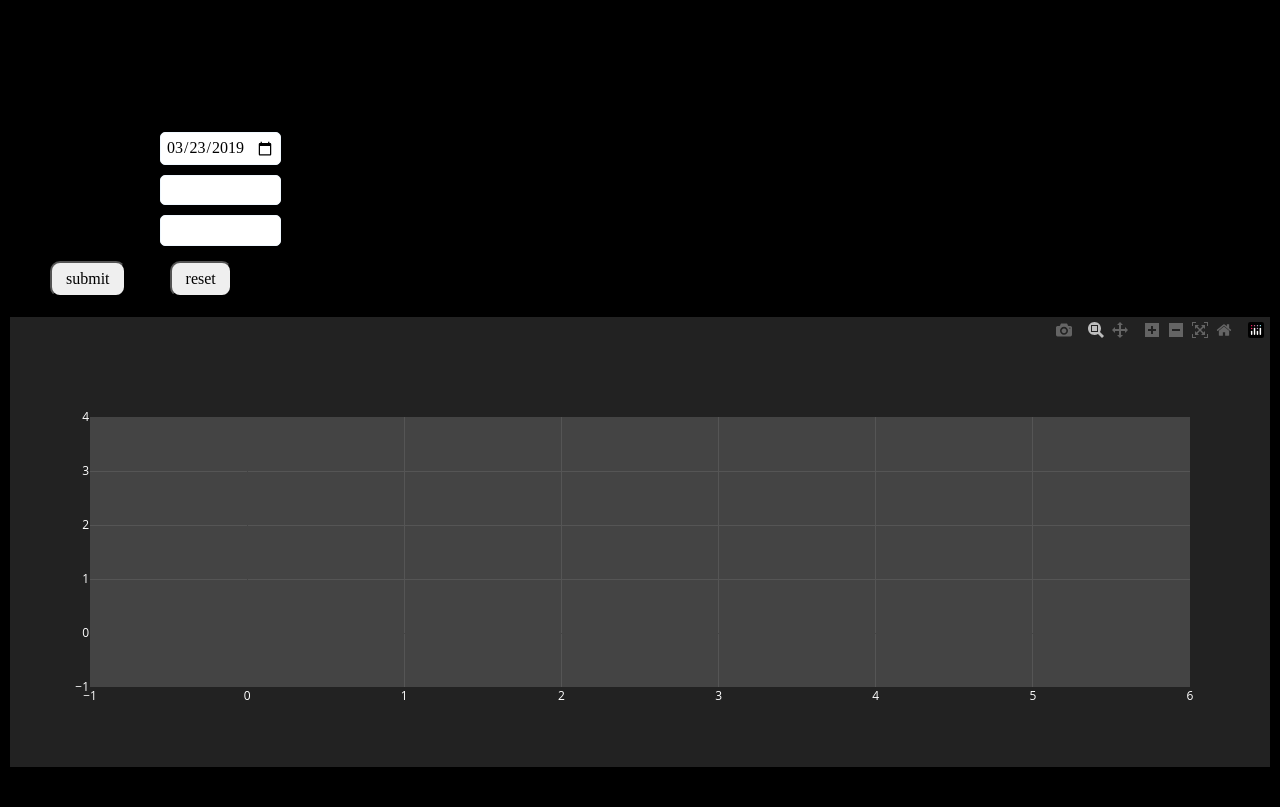
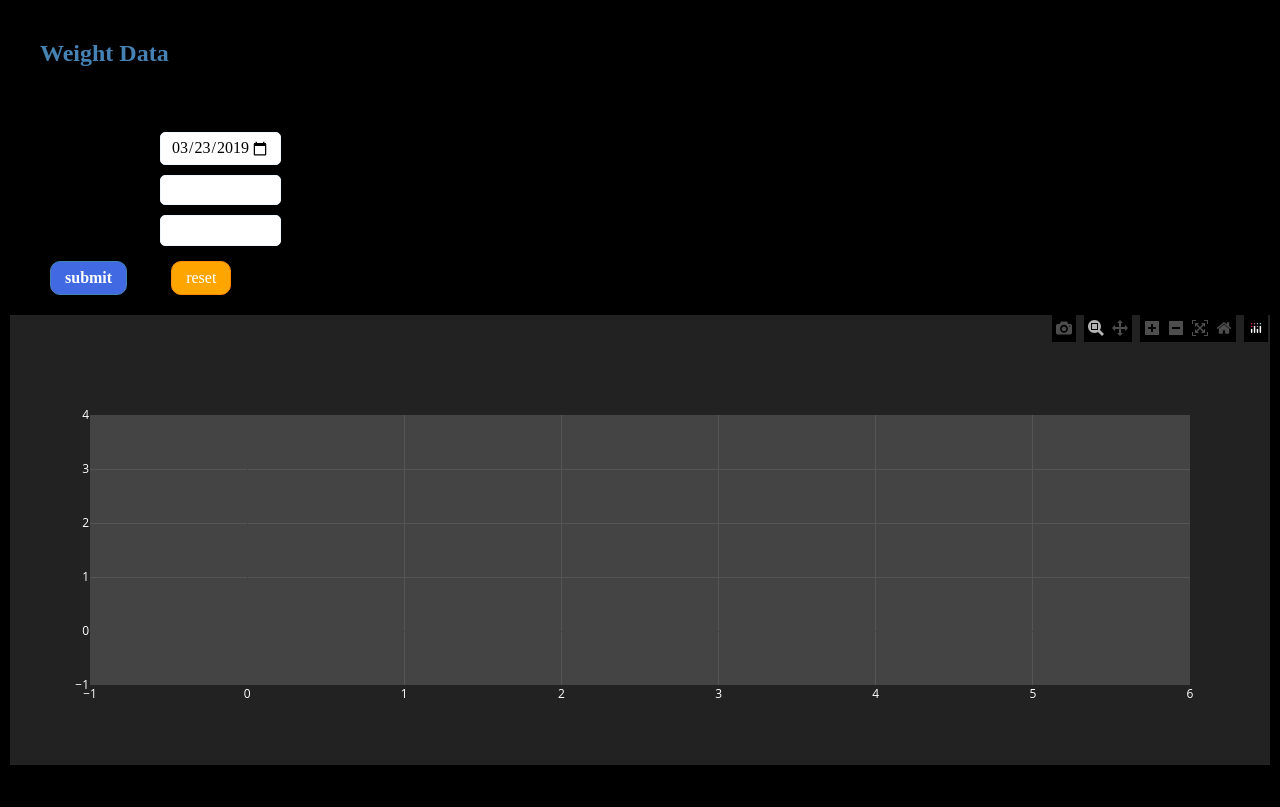
Before and after one commit to moshe742/diet, a Django app: page /weights/ in a window 1280 px wide. Shown: the top 807 px of the page. After the commit the page ends 765 px from the top, so only its background shows below. Run offline with Django 3.2, Linux system fonts and the light colour scheme; data that the repository does not hold is empty; some libraries are stand-ins or nearby versions.

Commit message:
improving style

```diff
--- a/common/static/common/style.css
+++ b/common/static/common/style.css
@@ -394,13 +402,15 @@ button {
 }
 
 h1, h2, h3, h4, h5, h6 {
-    display: block;
+    color: steelblue;
+    background-color: black;
     padding: 10px 20px;
     text-transform: capitalize;
 }
 
 a {
     color: aqua;
+    background-color: black;
     text-decoration: none;
 }
 
@@ -430,7 +440,7 @@ a:visited {
 .column-10 {
     display: inline-block;
     margin: 0 auto;
-    padding: 5px 5px;
+    padding: 5px 10px;
     text-align: center;
     width: 10%;
     min-width: 110px;
@@ -617,3 +627,28 @@ a:visited {
 .bold {
     font-weight: bolder;
 }
+
+.button-primary {
+    border: steelblue 1px solid;
+    background: royalblue;
+    color: white;
+    font-weight: bold;
+}
+
+.button-ok {
+    border: forestgreen 1px solid;
+    background: limegreen;
+    color: white;
+}
+
+.button-warning {
+    border: darkorange 1px solid;
+    background: orange;
+    color: white;
+}
+
+.button-danger {
+    border: #cc2f2e 1px solid;
+    background: #FF0000;
+    color: white;
+}
--- a/weight/templates/weight/include_weight_form.html
+++ b/weight/templates/weight/include_weight_form.html
@@ -14,6 +14,6 @@
         <label for="{{ form.new_weight.name }}" class="column-10 text-end">{{ form.new_weight.label_tag }}</label>
         <input id="{{ form.new_weight.name }}" class="column-10 text-start" type="number" min="80" max="145" step="0.1" name="{{ form.new_weight.name }}" value="{{ form.new_weight.value }}">
     </div>
-    <button class="btn btn-primary" type="submit">submit</button>
-    <button class="btn btn-warning" type="reset">reset</button>
+    <button class="button-primary" type="submit">submit</button>
+    <button class="button-warning" type="reset">reset</button>
 </form>
```
Also changed, not shown: other parts of common/static/common/style.css (+27 -19 lines).
